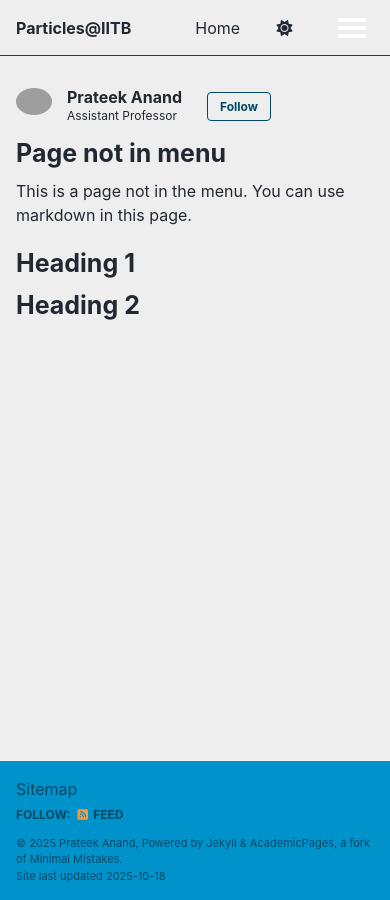
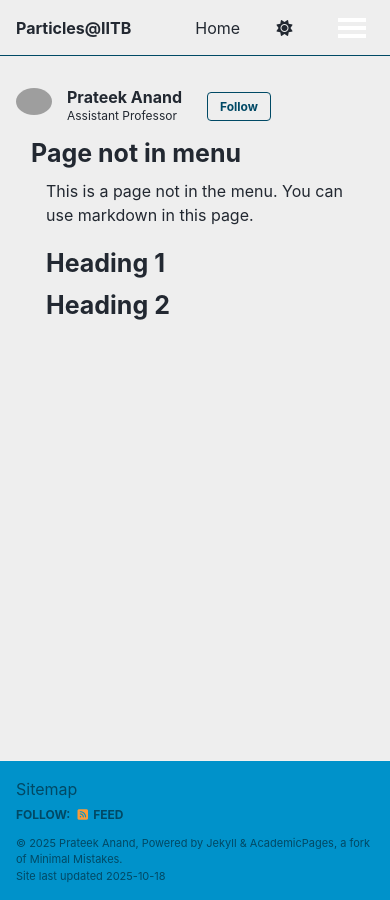
Before and after one commit to prateekanandiitb/prateekanandiitb.github.io, a Jekyll site: the page built from _pages/non-menu-page.md, in a window 390 px wide. Built offline with Jekyll 4.4.1, drawn with Linux system fonts in a browser that asks for light colours; a script that is not in the unit is left out.

Commit message:
Update custom.html

```diff
--- a/_includes/head/custom.html
+++ b/_includes/head/custom.html
@@ -14,4 +14,29 @@
 <link rel="icon" href="/images/favicon.ico"/>
 <meta name="theme-color" content="#ffffff"/>
 
+<!-- Add consistent left margin to all page content -->
+<style>
+/* Apply left margin/padding to main content areas */
+.page__content,
+.archive,
+.page,
+.site-main,
+.wrapper {
+  padding-left: 40px !important;
+  margin-left: 40px !important;
+}
+
+/* For narrow screens (mobiles), remove the margin so it fits well */
+@media screen and (max-width: 768px) {
+  .page__content,
+  .archive,
+  .page,
+  .site-main,
+  .wrapper {
+    padding-left: 15px !important;
+    margin-left: 0 !important;
+  }
+}
+</style>
+
 <!-- end custom head snippets -->
```
